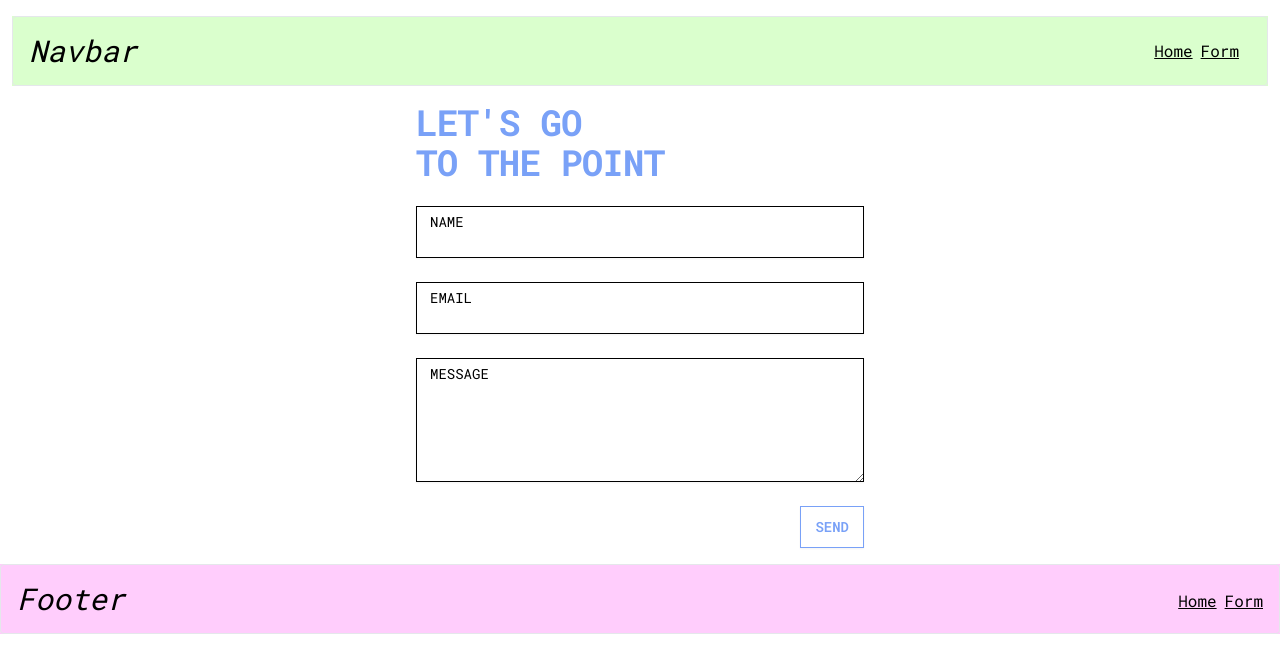
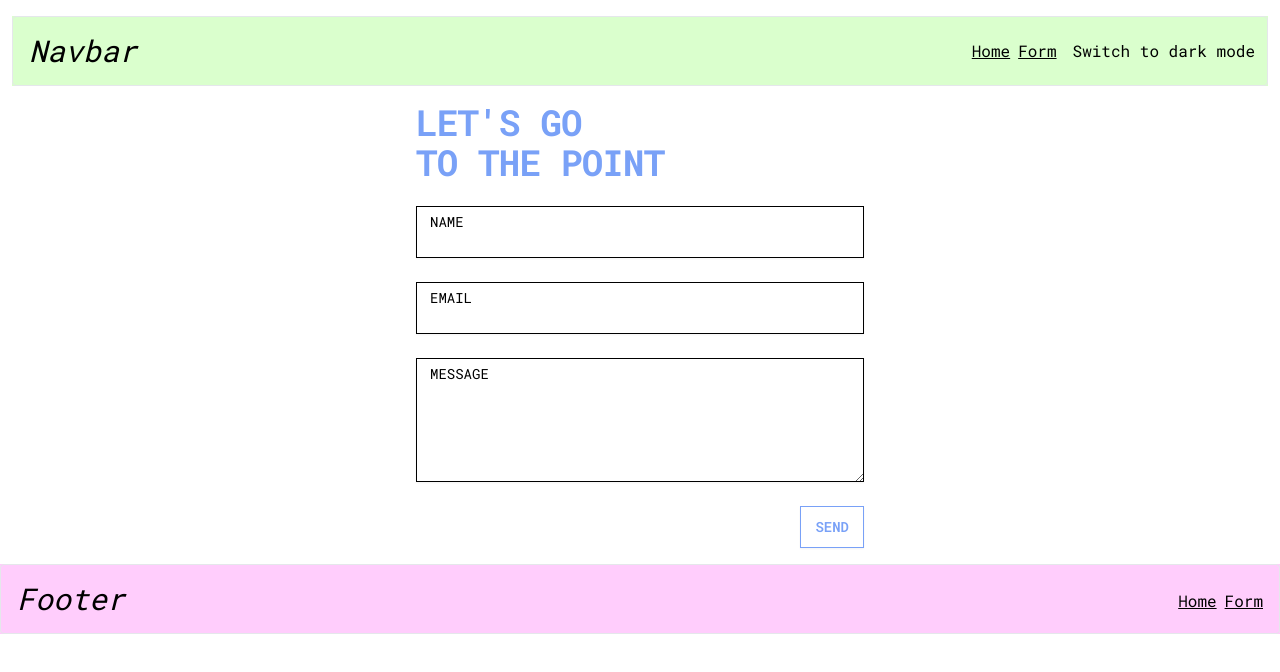
Before and after one commit to lisandrojm/portfolio-start-running, a Next.js app: page /form in a window 1280 px wide. Shown: the top 672 px of the page. Built offline with nearby package versions, Linux system fonts and the light colour scheme.

Commit message:
refactoring

```diff
--- a/src/app/_components/Navbar.tsx
+++ b/src/app/_components/Navbar.tsx
@@ -2,6 +2,7 @@
 
 import Link from 'next/link';
 import styles from '@/_styles/_components/Navbar.module.css';
+import ThemeSwitcher from '@/_components/ThemeSwitcher';
 export default function Navbar() {
   return (
     <nav className={`${styles.navbar} m-3`}>
@@ -18,6 +19,7 @@ export default function Navbar() {
               Form
             </Link>
           </li>
+          <ThemeSwitcher />
         </ul>
       </div>
     </nav>
--- /dev/null
+++ b/src/app/_components/ThemeSwitcher.tsx
@@ -0,0 +1,25 @@
+// src/app/_components/ThemeSwitcher.tsx
+'use client';
+
+import { useState, useEffect } from 'react';
+
+const ThemeSwitcher = () => {
+  const [theme, setTheme] = useState('dark');
+
+  const toggleTheme = () => {
+    const newTheme = theme === 'dark' ? 'light' : 'dark';
+    document.documentElement.setAttribute('data-theme', newTheme);
+    setTheme(newTheme);
+  };
+
+  useEffect(() => {
+    // Al cargar el componente, verifica el tema preferido del usuario
+    const userPrefersDark = window.matchMedia('(prefers-color-scheme: dark)').matches;
+    document.documentElement.setAttribute('data-theme', userPrefersDark ? 'dark' : 'light');
+    setTheme(userPrefersDark ? 'dark' : 'light');
+  }, []); // Solo se ejecuta una vez al montar el componente
+
+  return <button onClick={toggleTheme}>Switch to {theme === 'dark' ? 'light' : 'dark'} mode</button>;
+};
+
+export default ThemeSwitcher;
```
